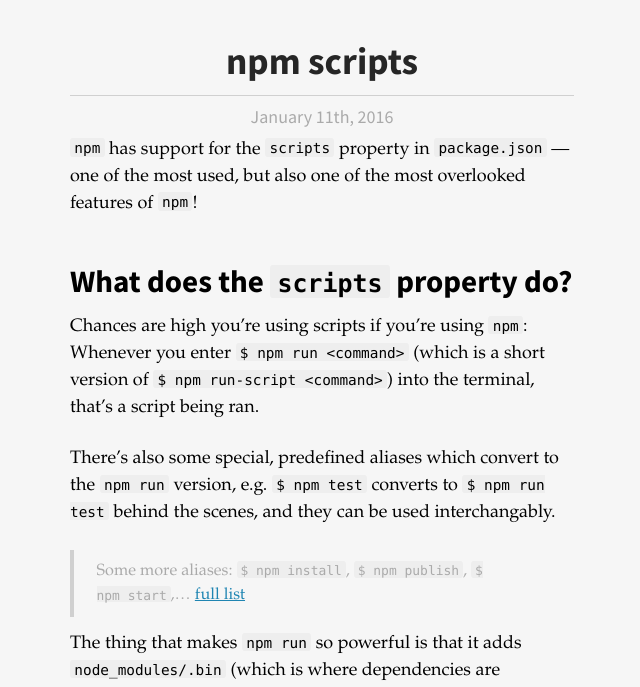
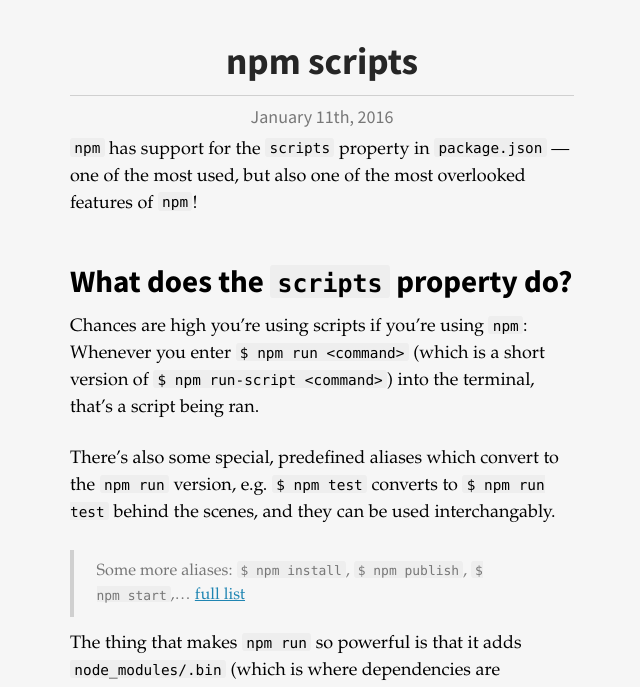
Before and after one commit to mxstbr/mxstbr.github.io, a Jekyll site: the page built from _posts/2016-01-11-npm-scripts.md, in a window 1280 px wide and 1400 px high. Shown: the part 132-819 px from the top of the window, without its empty margins (318-958 px from the left). Built offline with Jekyll 4.4.1, drawn with Linux system fonts in a browser that asks for light colours.

Commit message:
Darken notes slightly to improve reading experience

```diff
--- a/_sass/_variables.scss
+++ b/_sass/_variables.scss
@@ -9,7 +9,7 @@ $light-text-color: lighten($text-color, 50);
 $code-color: #bf616a;
 $very-light-grey: darken($background-color, 3);
 $light-grey: darken($background-color, 15);
-$dark-grey: darken($background-color, 30);
+$dark-grey: #777;
 $main-color: #6CC0E5;
 $dark-main-color: darken($main-color, 25);
 
```
